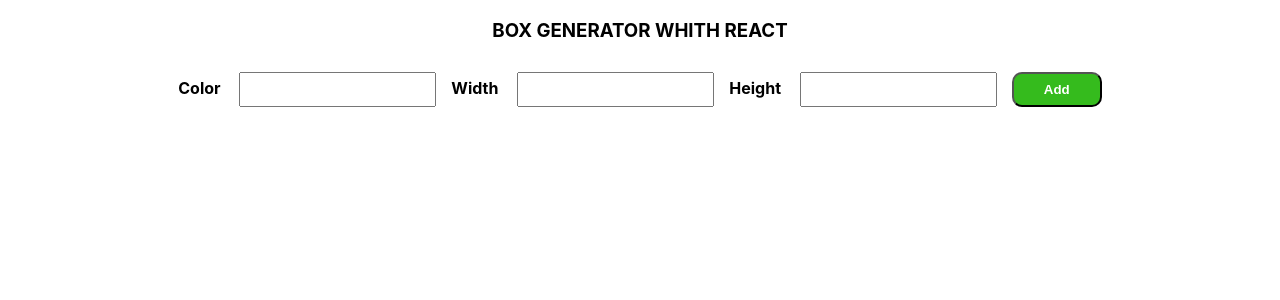
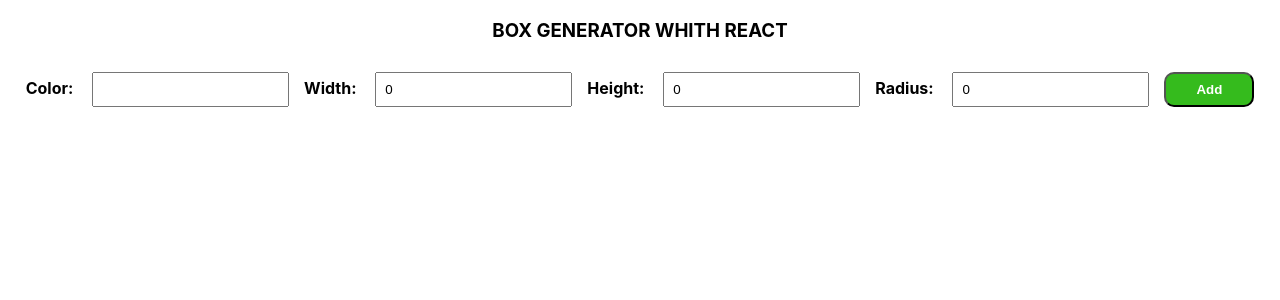
Before and after one commit to JoacoMaurtua/ReactBootcamp, a React (Create React App) app in the folder box-generator/: page / in a window 1280 px wide. Shown: the top 300 px of the page. Built offline with nearby package versions, Linux system fonts and the light colour scheme.

Commit message:
improving the project

```diff
--- a/box-generator/src/components/ColorForm.jsx
+++ b/box-generator/src/components/ColorForm.jsx
@@ -1,3 +1,4 @@
+import userEvent from '@testing-library/user-event';
 import React, {useState,useRef} from 'react';
 import styled from 'styled-components';
 
@@ -21,63 +22,54 @@ const Box = styled.div`
 `
 
 
+
 export default function ColorForm() {
+
+  //useRef se usa para eliminar la info de las input una vez se haya hecho submit
 
   const inputColor = useRef(null);
   const inputWidth = useRef(null);
   const inputHeight = useRef(null);
+  const inputRadius = useRef(null);
 
   const [state,setState] = useState({
-    color:"",
-    width:0,
-    height:0,
-    boxes:[]
-  });
+    width: 0,
+    height: 0,
+    color: "",
+    bordeRadius: 0,
+    boxes: []
+  })
 
-  const onChange = (event) =>{
-    const {name,value} = event.target;
-    setState({
-      ...state,
-      [name]:value
-    })
-  }
-
-  const onSubmit = (event) =>{
-    event.preventDefault();
-    const {color,width,height} = state
-    setState({
-      color:"",
-      width:0,
-      height:0,
-      boxes:[...state.boxes,{Color:color,
-                            Width:width,
-                            Height:height
-            }] //traer las cajitas anteriores y la actual
-    })
-    inputColor.current.value = "";
-    inputWidth.current.value = "";
-    inputHeight.current.value = "";
-  }
-
-
+  const onChange = (e) =>{
+      const {name,value} = e.target;
+      setState({
+        ...state,
+        [name]:value
+      });
+  };
 
   return (
     <div>
       <h3>BOX GENERATOR WHITH REACT</h3>
-      <StyleForm onSubmit={onSubmit}>
+      <StyleForm onSubmit={e => e.preventDefault()}>
         <div className="inputContainer">
-          <label htmlFor="color">Color </label>
-          <input type="text" ref={inputColor} name="color" onChange = {onChange} />
+          <label htmlFor="color">Color: </label>
+          <input type="text" name="color" value={state.color} onChange={onChange}/>
         </div>
 
         <div className="inputContainer">
-          <label htmlFor="width">Width </label>
-          <input type="text" ref={inputWidth} name="width" onChange = {onChange} />
+          <label htmlFor="width">Width: </label>
+          <input type="text" name="width" value={state.width} onChange={onChange}/>
         </div>
 
         <div className="inputContainer">
-          <label htmlFor="height">Height </label>
-          <input type="text" ref={inputHeight} name="height" onChange = {onChange} />
+          <label htmlFor="height">Height: </label>
+          <input type="text" name="height" value={state.height} onChange={onChange} />
+        </div>
+
+        <div className="inputContainer">
+          <label htmlFor="radius">Radius: </label>
+          <input type="text" name="borderRadius" value={state.bordeRadius} onChange={onChange} />
         </div>
 
         <input className="boton" type="submit" value="Add" />
@@ -86,7 +78,7 @@ export default function ColorForm() {
       </StyleForm>
 
       <div>
-        {state.boxes.map((item,index)=>( <Box key={index} color={item.Color} width={item.Width} height={item.Height}/>))}
+        {/*  */}
       </div>
 
       {/* background-color: estas recibiendo un props llamado color    color={ }
```
